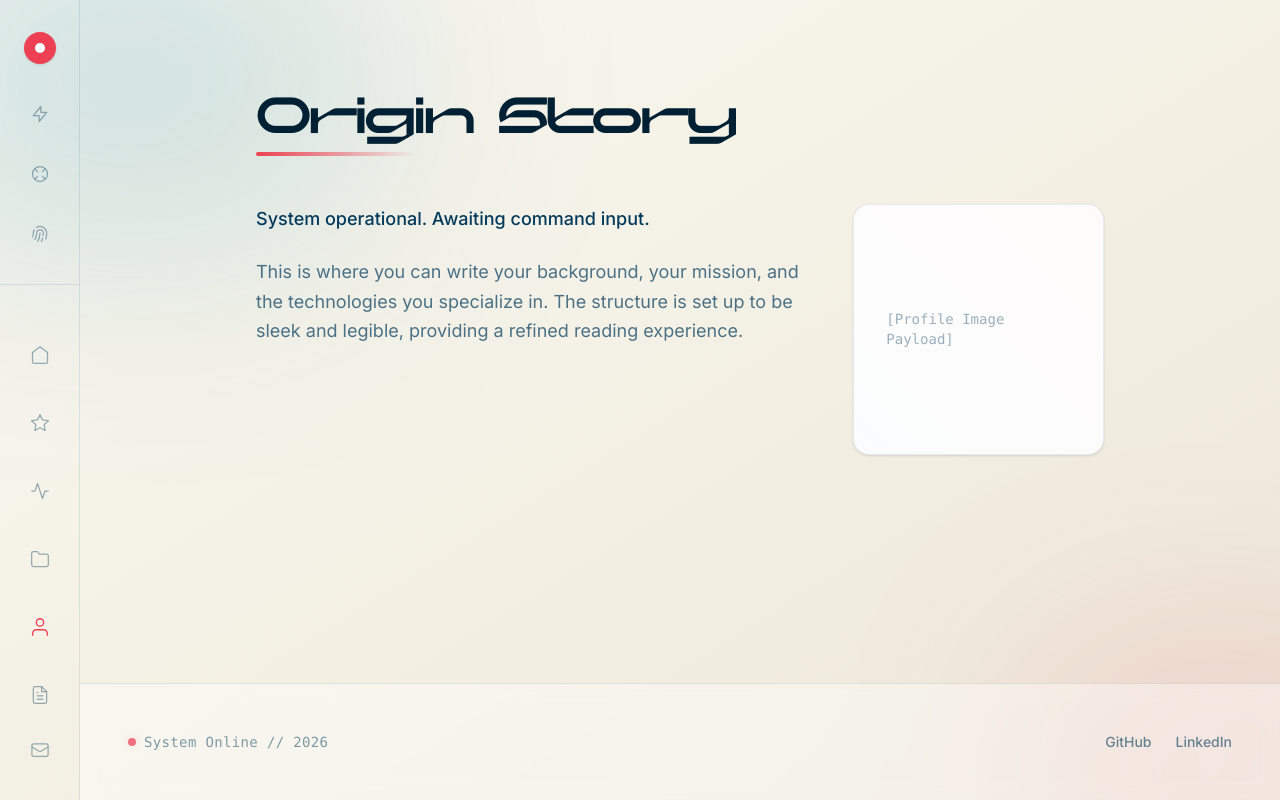
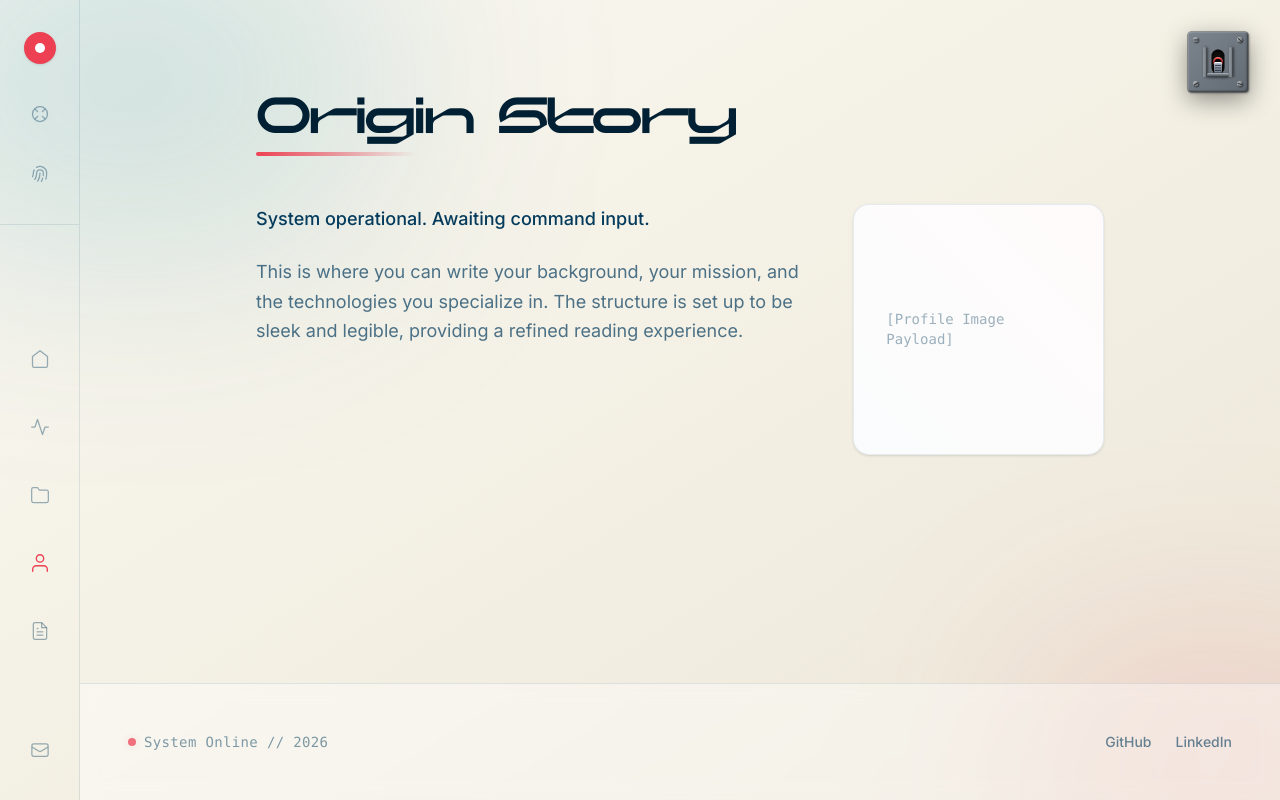
Before and after one commit to LucasGusman/Personal_Website, an Astro site: page /about in a window 1280 px wide. Built offline with nearby package versions, Linux system fonts and the light colour scheme; Astro itself is replaced by a stand-in of ours; no server answers.

Commit message:
Added switch for hyperspace transition into dark mode

```diff
--- /dev/null
+++ b/src/components/ApolloSwitch.astro
@@ -0,0 +1,293 @@
+---
+// ApolloSwitch.astro
+// A 2.5D realistic toggle switch mimicking Apollo Command Module hardware
+---
+
+<div class="apollo-switch-wrapper">
+  <!-- The main square plate -->
+  <div class="apollo-plate">
+
+    <!-- Screws -->
+    <div class="screw top-left"><div class="slot"></div></div>
+    <div class="screw top-right"><div class="slot" style="transform: rotate(45deg);"></div></div>
+    <div class="screw bottom-left"><div class="slot" style="transform: rotate(-30deg);"></div></div>
+    <div class="screw bottom-right"><div class="slot" style="transform: rotate(15deg);"></div></div>
+
+    <!-- Switch Assembly -->
+    <div class="switch-assembly">
+      <!-- Guard -->
+      <div class="guard-left"></div>
+      <div class="guard-right"></div>
+      <div class="guard-bottom"></div>
+
+      <!-- Toggle Mechanism -->
+      <div class="toggle-well">
+
+        <!-- Red Base Ring (Static) -->
+        <div class="red-base-ring"></div>
+
+        <!-- Button (Clickable area) -->
+        <button class="theme-toggle apollo-toggle" data-anim="hyperdrive" aria-label="Toggle Hyperdrive" id="apollo-toggle-btn">
+          <!-- The Gray Lever -->
+          <div class="toggle-lever">
+            <div class="ridge"></div>
+            <div class="ridge"></div>
+            <div class="ridge"></div>
+          </div>
+        </button>
+
+      </div>
+    </div>
+  </div>
+</div>
+
+<style>
+  /* Base Wrapper */
+  .apollo-switch-wrapper {
+    display: inline-block;
+    filter: drop-shadow(0 15px 25px rgba(0,0,0,0.4));
+  }
+
+  /* Main Metal Plate (Square) */
+  .apollo-plate {
+    width: 120px;
+    height: 120px;
+    background: linear-gradient(135deg, #7c858e, #626a73);
+    border-radius: 6px;
+    position: relative;
+    box-shadow:
+      inset 1px 1px 2px rgba(255,255,255,0.3),
+      inset -2px -2px 4px rgba(0,0,0,0.5),
+      0 0 0 1px #4a5056,
+      2px 2px 5px rgba(0,0,0,0.5);
+    display: flex;
+    justify-content: center;
+    align-items: center;
+    user-select: none;
+  }
+
+  /* Screws */
+  .screw {
+    position: absolute;
+    width: 12px;
+    height: 12px;
+    background: radial-gradient(circle at 30% 30%, #a4aab0, #5c6266);
+    border-radius: 50%;
+    box-shadow:
+      inset -1px -1px 2px rgba(0,0,0,0.6),
+      inset 1px 1px 1px rgba(255,255,255,0.4),
+      1px 1px 2px rgba(0,0,0,0.4);
+  }
+  .screw.top-left { top: 10px; left: 10px; }
+  .screw.top-right { top: 10px; right: 10px; }
+  .screw.bottom-left { bottom: 10px; left: 10px; }
+  .screw.bottom-right { bottom: 10px; right: 10px; }
+
+  .screw .slot {
+    position: absolute;
+    top: 50%;
+    left: 10%;
+    width: 80%;
+    height: 2px;
+    background: #2a2d30;
+    transform-origin: center;
+    margin-top: -1px;
+    box-shadow: 0 1px 0 rgba(255,255,255,0.2);
+  }
+
+  /* Switch Assembly */
+  .switch-assembly {
+    position: relative;
+    width: 60px;
+    height: 80px;
+    display: flex;
+    justify-content: center;
+    align-items: center;
+  }
+
+  /* U-Guard */
+  .guard-left, .guard-right {
+    position: absolute;
+    width: 8px;
+    height: 60px;
+    background: linear-gradient(90deg, #5c6266, #9098a0, #4a5056);
+    top: 10px;
+    border-radius: 4px 4px 0 0;
+    box-shadow:
+      2px 0 5px rgba(0,0,0,0.5),
+      inset 1px 0 2px rgba(255,255,255,0.5),
+      inset -1px 0 2px rgba(0,0,0,0.6);
+    z-index: 10;
+  }
+  .guard-left { left: 0; }
+  .guard-right { right: 0; }
+
+  .guard-bottom {
+    position: absolute;
+    width: 44px;
+    height: 8px;
+    background: linear-gradient(180deg, #9098a0, #4a5056);
+    bottom: 10px;
+    left: 8px;
+    border-radius: 4px;
+    box-shadow:
+      0 2px 5px rgba(0,0,0,0.5),
+      inset 0 1px 2px rgba(255,255,255,0.5),
+      inset 0 -1px 2px rgba(0,0,0,0.6);
+    z-index: 10;
+  }
+
+  /* Toggle Well (The hole) */
+  .toggle-well {
+    width: 26px;
+    height: 50px;
+    background: #111;
+    border-radius: 13px;
+    box-shadow:
+      inset 0 4px 8px rgba(0,0,0,0.8),
+      inset 0 -1px 2px rgba(255,255,255,0.1),
+      0 1px 1px rgba(255,255,255,0.3);
+    position: relative;
+    display: flex;
+    justify-content: center;
+    align-items: center;
+  }
+
+  /* Red Base Ring (Static inside well) */
+  .red-base-ring {
+    position: absolute;
+    width: 20px;
+    height: 20px;
+    background: radial-gradient(circle at 50% 30%, #ff4d4d, #b30000);
+    border-radius: 50%;
+    box-shadow:
+      0 2px 4px rgba(0,0,0,0.8),
+      inset 0 1px 2px rgba(255,255,255,0.6),
+      inset 0 -2px 4px rgba(0,0,0,0.4);
+    z-index: 2;
+  }
+  .red-base-ring::after {
+    content: '';
+    position: absolute;
+    top: 50%; left: 50%;
+    transform: translate(-50%, -50%);
+    width: 12px; height: 12px;
+    background: #000;
+    border-radius: 50%;
+    box-shadow: inset 0 2px 4px rgba(0,0,0,0.8);
+  }
+
+  /* The actual clickable button */
+  .apollo-toggle {
+    position: absolute;
+    width: 100%;
+    height: 100%;
+    background: transparent;
+    border: none;
+    cursor: pointer;
+    outline: none;
+    z-index: 5;
+    padding: 0;
+    margin: 0;
+  }
+
+  /* The Lever (2.5D Illusion) */
+  .toggle-lever {
+    position: absolute;
+    left: 50%;
+    top: 50%;
+    width: 16px;
+    height: 24px;
+    border-radius: 3px;
+    display: flex;
+    flex-direction: column;
+    align-items: center;
+    justify-content: center;
+    gap: 3px;
+
+    /*
+      Fast mechanical transition.
+      Using translate instead of rotateX prevents the visual "spring pull" effect
+      where the flat plane appears to rotate into the screen.
+    */
+    transition: all 0.1s ease-out;
+
+    /* DEFAULT STATE: OFF / DOWN */
+    /* Positioned in the bottom half of the well */
+    transform: translate(-50%, 0px);
+    background: linear-gradient(180deg, #d1d5db 0%, #9ca3af 20%, #4b5563 100%);
+    box-shadow:
+      0 -3px 6px rgba(0,0,0,0.7), /* Drop shadow falling UP into the well */
+      0 -1px 2px rgba(0,0,0,0.9),
+      inset 0 2px 2px rgba(255,255,255,0.9), /* Light catches top edge */
+      inset 0 -2px 2px rgba(0,0,0,0.6);
+  }
+
+  /* ACTIVE STATE: ON / UP */
+  .apollo-toggle.is-on .toggle-lever {
+    /* Positioned in the top half of the well */
+    transform: translate(-50%, -100%);
+    background: linear-gradient(0deg, #d1d5db 0%, #9ca3af 20%, #4b5563 100%);
+    box-shadow:
+      0 3px 6px rgba(0,0,0,0.7), /* Drop shadow falling DOWN into the well */
+      0 1px 2px rgba(0,0,0,0.9),
+      inset 0 -2px 2px rgba(255,255,255,0.9), /* Light catches bottom edge */
+      inset 0 2px 2px rgba(0,0,0,0.6);
+  }
+
+  /* Lever Ridges */
+  .ridge {
+    width: 12px;
+    height: 2px;
+    background: #374151;
+    box-shadow: 0 1px 0 rgba(255,255,255,0.3);
+    transition: all 0.1s ease-out;
+  }
+
+  /* Reverse ridge lighting when flipped up */
+  .apollo-toggle.is-on .ridge {
+    box-shadow: 0 -1px 0 rgba(255,255,255,0.3);
+  }
+
+</style>
+
+<script>
+  document.addEventListener('astro:page-load', () => {
+    const toggleBtn = document.getElementById('apollo-toggle-btn');
+    if (!toggleBtn) return;
+
+    // Check initial state
+    const isDark = document.documentElement.classList.contains('theme-space');
+    if (isDark) {
+      toggleBtn.classList.add('is-on');
+    }
+
+    // Handle physical flip
+    toggleBtn.addEventListener('click', () => {
+      // Physically snap the switch immediately
+      toggleBtn.classList.toggle('is-on');
+
+      // Disable the button temporarily to prevent double clicks mid-warp (3.2 seconds)
+      toggleBtn.style.pointerEvents = 'none';
+      setTimeout(() => {
+        toggleBtn.style.pointerEvents = 'auto';
+      }, 3200);
+    });
+
+    // Keep synced if theme changes via storage or other UI
+    const observer = new MutationObserver((mutations) => {
+      mutations.forEach((mutation) => {
+        if (mutation.attributeName === 'class') {
+          const isNowDark = document.documentElement.classList.contains('theme-space');
+          if (isNowDark) {
+            toggleBtn.classList.add('is-on');
+          } else {
+            toggleBtn.classList.remove('is-on');
+          }
+        }
+      });
+    });
+
+    observer.observe(document.documentElement, { attributes: true });
+  });
+</script>
--- a/src/components/Navigation.astro
+++ b/src/components/Navigation.astro
@@ -6,11 +6,6 @@ const links = [
     name: 'Home',
     href: '/',
     icon: `<path stroke-linecap="round" stroke-linejoin="round" d="M3 9l9-7 9 7v11a2 2 0 0 1-2 2H5a2 2 0 0 1-2-2z" />`
-  },
-  {
-    name: 'NASA',
-    href: '/home-nasa',
-    icon: `<path stroke-linecap="round" stroke-linejoin="round" d="M12 2l3.09 6.26L22 9.27l-5 4.87 1.18 6.88L12 17.77l-6.18 3.25L7 14.14 2 9.27l6.91-1.01L12 2z" />`
   },
   {
     name: 'Brain',
@@ -46,10 +41,7 @@ const links = [
 
   <!-- Theme Switches -->
   <div class="hidden md:flex flex-col items-center gap-6 mb-8 w-full border-b border-[var(--border-color)] pb-8">
-    <button class="theme-toggle relative p-2 text-[var(--text-primary)]/40 hover:text-[var(--accent-teal)] transition-all duration-300 group flex items-center justify-center" data-anim="hyperdrive" title="Theme: Hyperdrive">
-      <svg class="w-5 h-5 transition-transform duration-300 group-hover:scale-110 group-hover:-translate-y-1" fill="none" stroke="currentColor" viewBox="0 0 24 24"><path stroke-linecap="round" stroke-linejoin="round" stroke-width="1.5" d="M13 10V3L4 14h7v7l9-11h-7z"></path></svg>
-      <span class="absolute top-full mt-1 left-1/2 opacity-0 -translate-x-1/2 -translate-y-2 group-hover:-translate-x-1/2 group-hover:translate-y-0 group-hover:opacity-100 transition-all duration-300 whitespace-nowrap text-[9px] font-mono tracking-widest uppercase text-[var(--text-primary)]/70 hidden md:block pointer-events-none">Hyper</span>
-    </button>
+
     <button class="theme-toggle relative p-2 text-[var(--text-primary)]/40 hover:text-[var(--accent-teal)] transition-all duration-300 group flex items-center justify-center" data-anim="power-down" title="Theme: Power Down">
       <svg class="w-5 h-5 transition-transform duration-300 group-hover:scale-110 group-hover:-translate-y-1" fill="none" stroke="currentColor" viewBox="0 0 24 24"><path stroke-linecap="round" stroke-linejoin="round" stroke-width="1.5" d="M18.364 5.636l-3.536 3.536m0 5.656l3.536 3.536M9.172 9.172L5.636 5.636m3.536 9.192l-3.536 3.536M21 12a9 9 0 11-18 0 9 9 0 0118 0z"></path></svg>
       <span class="absolute top-full mt-1 left-1/2 opacity-0 -translate-x-1/2 -translate-y-2 group-hover:-translate-x-1/2 group-hover:translate-y-0 group-hover:opacity-100 transition-all duration-300 whitespace-nowrap text-[9px] font-mono tracking-widest uppercase text-[var(--text-primary)]/70 hidden md:block pointer-events-none">Power</span>
--- a/src/layouts/Layout.astro
+++ b/src/layouts/Layout.astro
@@ -3,6 +3,7 @@ import '../styles/global.css';
 import Navigation from '../components/Navigation.astro';
 import Footer from '../components/Footer.astro';
 import Mascot from '../components/Mascot.jsx';
+import ApolloSwitch from '../components/ApolloSwitch.astro';
 import { ClientRouter } from 'astro:transitions';
 
 interface Props {
@@ -40,6 +41,11 @@ const { title, description = "Personal portfolio exploring the digital cosmos."
 
 		<Navigation />
 
+		<!-- Top Right Theme Switch -->
+		<div class="absolute top-6 right-6 md:top-8 md:right-8 z-50 transform scale-[0.4] md:scale-50 origin-top-right">
+			<ApolloSwitch />
+		</div>
+
 		<main class="flex-grow flex flex-col relative z-10 antialiased">
 			<slot />
 		</main>
```
Also changed, not shown: src/pages/home-nasa.astro (deleted, +0 -76 lines).
